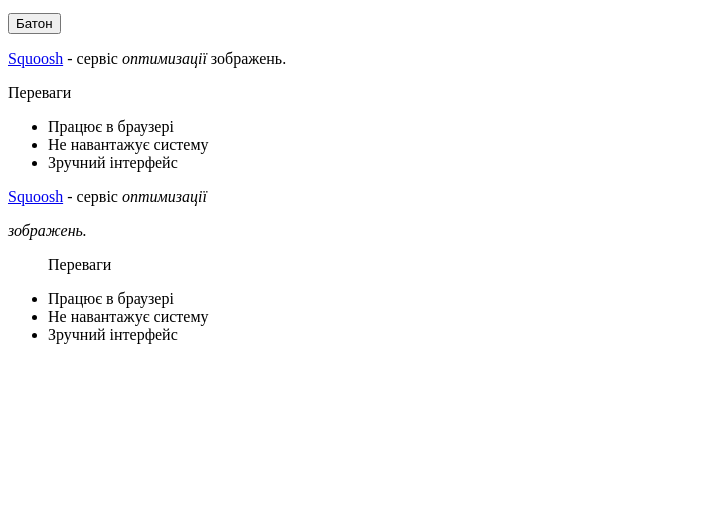
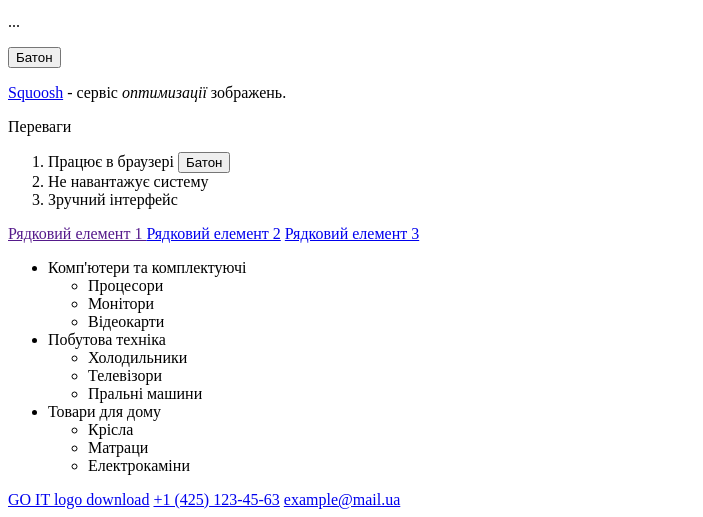
Before and after one commit to BoikoIgor/github-tutorial, a plain HTML site: page index.html in a window 1280 px wide. Shown: the part 740-1257 px from the top of the page, without its empty margins (0-703 px from the left). Before the commit the page ends 1100 px from the top, so only its background shows below. Drawn offline with Linux system fonts and the light colour scheme.

Commit message:
Update index

```diff
--- a/index.html
+++ b/index.html
@@ -14,46 +14,80 @@
    Це зручно для об'ємніших описів.
 -->
     <p>Це абзац тексту</p>
-    <a>Посилання 1</a>
+
+    <a>Посилання 1:</a>
     <a href="http://google.com" target="_blank" title="Пошукова система Google">
-      Google.com
+      Link to Google.com
     </a>
 
-    <a>Посилання 2</a>
+    <p></p>
+    <a>Посилання 2:</a>
     <a href="https://google.com" class="link">...</a>
+
     <p>
       <img
         src="https://picsum.photos/640/480"
         alt="Довільна картинка від генератора"
       />
     </p>
+
     <input type="text" name="user_name" />
-
     <button type="submit">click me</button>
-
     <p class="text">...</p>
     <button>Батон</button>
 
     <p>
       <a href="squoosh.app">Squoosh</a> - сервіс <em>оптимизації</em> зображень.
     </p>
-
     <p>Переваги</p>
-    <ul>
-      <li>Працює в браузері</li>
+    <ol>
+      <li>Працює в браузері <button>Батон</button></li>
       <li>Не навантажує систему</li>
       <li>Зручний інтерфейс</li>
+    </ol>
+
+    <!-- Посилання - це рядковий елемент -->
+    <a href="">Рядковий елемент 1 </a>
+    <a href="  ">Рядковий елемент 2</a>
+    <a href="  ">Рядковий елемент 3</a>
+
+    <ul>
+      <li>
+        Комп'ютери та комплектуючі
+        <ul>
+          <li>Процесори</li>
+          <li>Монітори</li>
+          <li>Відеокарти</li>
+        </ul>
+      </li>
+      <li>
+        Побутова техніка
+        <ul>
+          <li>Холодильники</li>
+          <li>Телевізори</li>
+          <li>Пральні машини</li>
+        </ul>
+      </li>
+      <li>
+        Товари для дому
+        <ul>
+          <li>Крісла</li>
+          <li>Матраци</li>
+          <li>Електрокаміни</li>
+        </ul>
+      </li>
     </ul>
 
-    <!-- Не дотримується порядок закриття тегів -->
-<p><a href="squoosh.app">Squoosh</a> - сервіс <em></a>оптимизації</p> зображень.</em>
+    <!-- Посилання на зовнішній ресурс -->
+    <a
+      href="https://s3.eu-north-1.amazonaws.com/lms.goit.files/0618d8e0-2652-3e30-ae44-fd6ff17d55a1.png"
+      download
+      >GO IT logo download</a
+    >
+    <!-- Посилання на телефонний номер -->
+    <a href="tel:+14251234563">+1 (425) 123-45-63</a>
 
-<!-- Не дотримуються специфічні правила вкладення тегів -->
-<ul>
-  <p>Переваги</p>
-  <li>Працює в браузері</li>
-  <li>Не навантажує систему</li>
-  <li>Зручний інтерфейс</li>
-</ul>
+    <!-- Посилання на адресу електронної пошти  -->
+    <a href="mailto:example@mail.ua">example@mail.ua</a>
   </body>
 </html>
```
